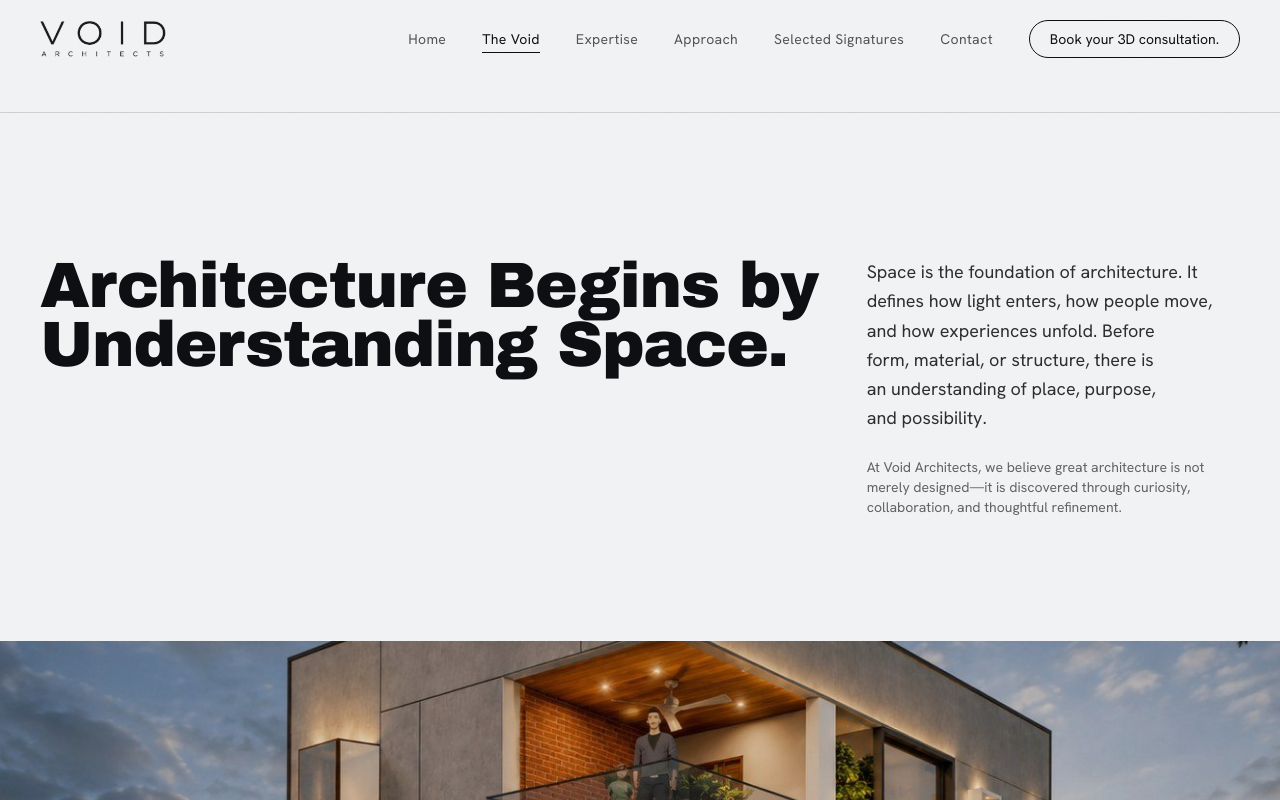
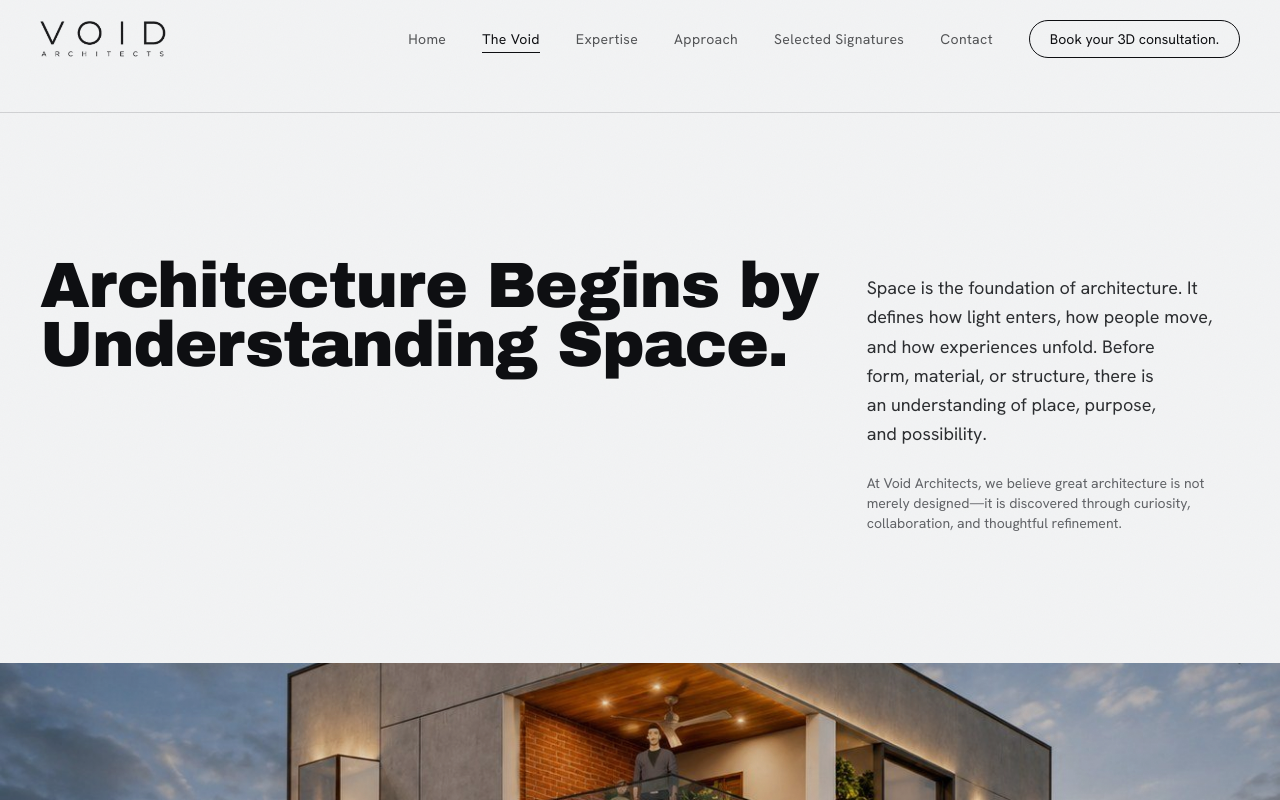
Before and after one commit to Babblu9/void-architects, a Next.js app: page /the-void in a window 1280 px wide. Shown: the top 800 px of the page. Built offline with nearby package versions, Linux system fonts and the light colour scheme.

Commit message:
style: change intro alignment pattern on the-void page to align with title baseline

```diff
--- a/src/components/Studio.tsx
+++ b/src/components/Studio.tsx
@@ -32,7 +32,7 @@ export default function Studio() {
           <h2 className="display text-[clamp(2.2rem,5vw,4.5rem)] md:col-span-8 leading-tight">
             Architecture Begins by Understanding Space.
           </h2>
-          <div className="prose-lg flex flex-col gap-6 text-lg text-ink-soft md:col-span-4 justify-end">
+          <div className="prose-lg flex flex-col gap-6 text-lg text-ink-soft md:col-span-4 md:pt-4">
             <p className="font-light leading-relaxed">
               Space is the foundation of architecture. It defines how light enters, how people move, and how experiences unfold. Before form, material, or structure, there is an understanding of place, purpose, and possibility.
             </p>
```
